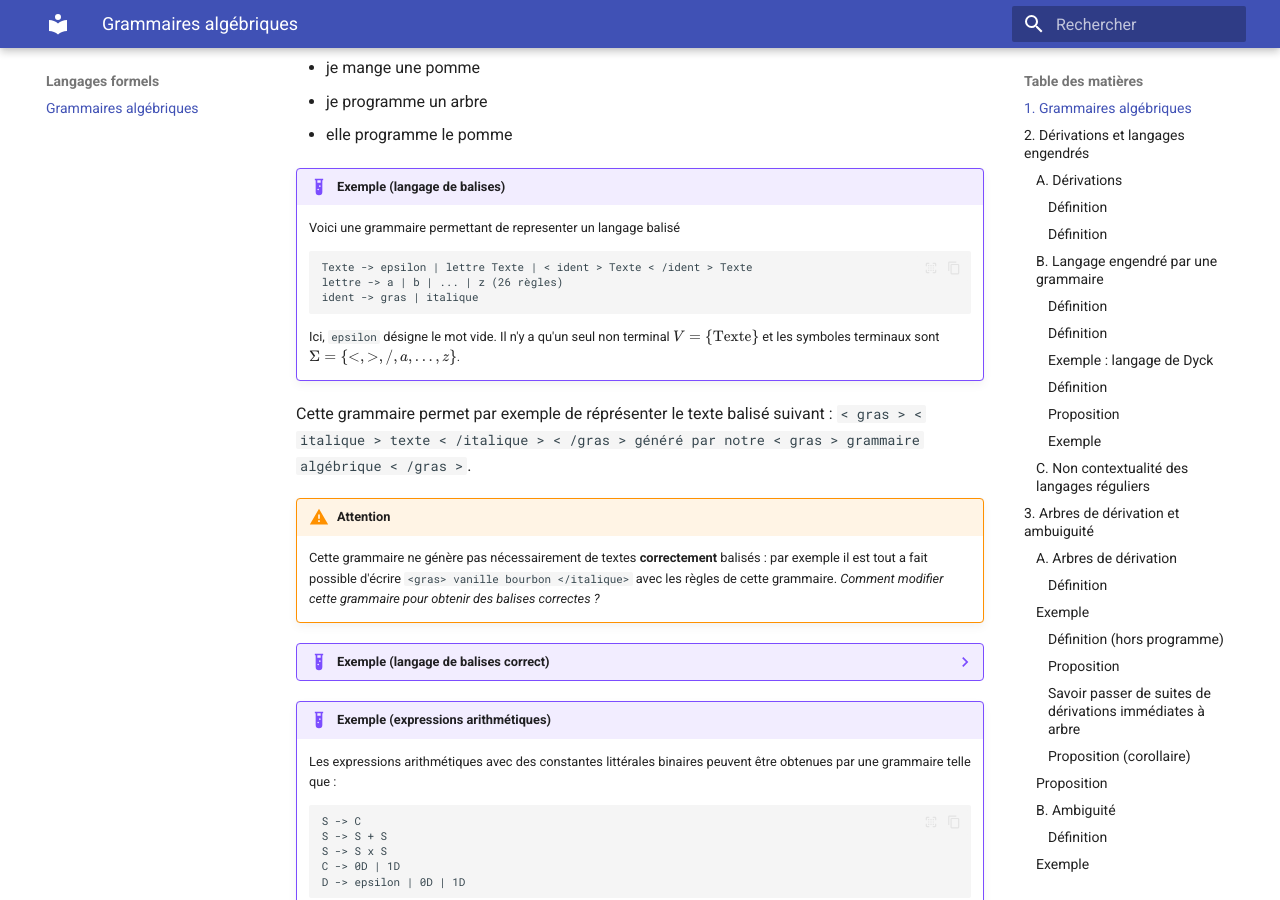
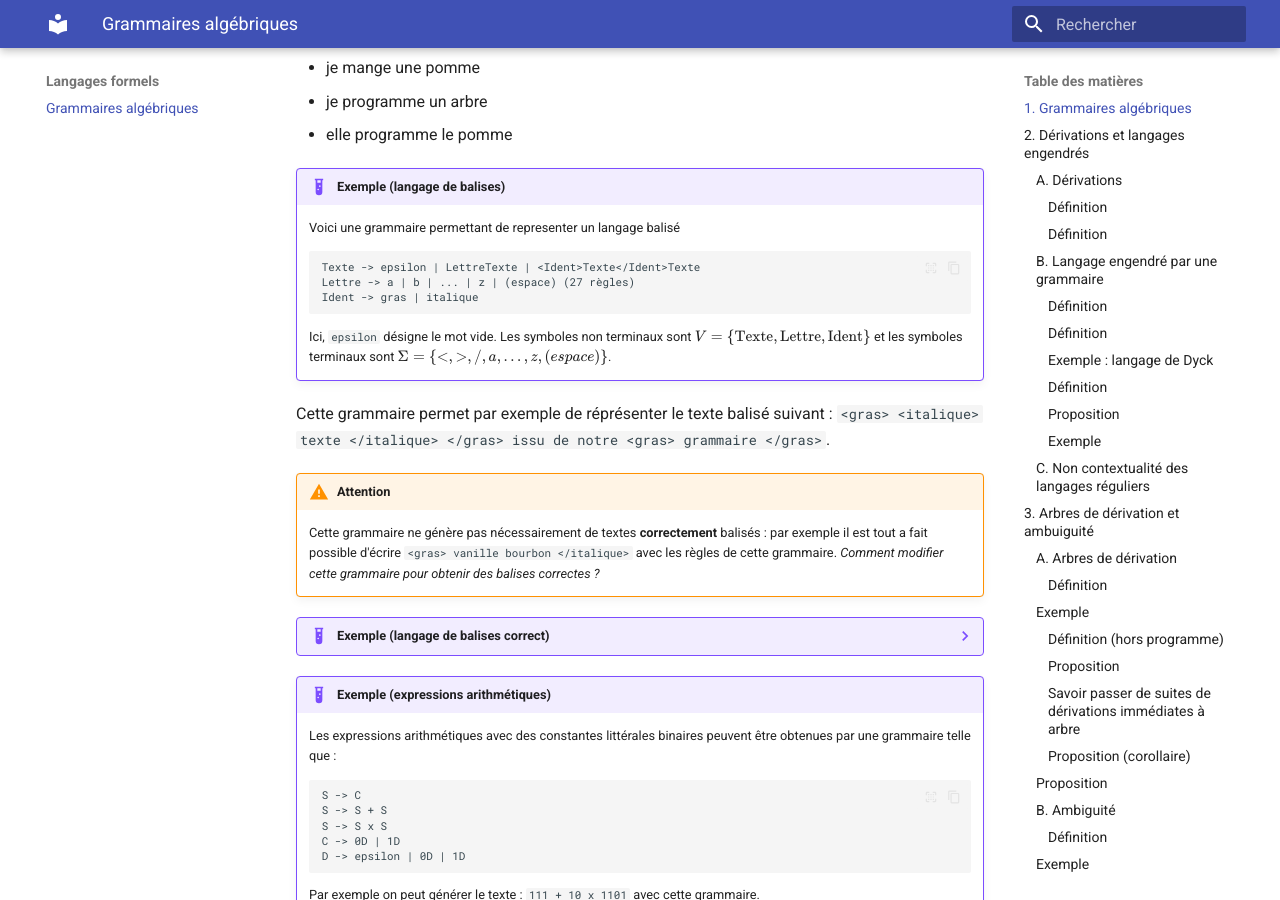
Before and after one commit to vincent-picard/vincent-picard.github.io, an MkDocs documentation site: the page built from docs/langages/grammaires.md, in a window 1280 px wide and 900 px high, scrolled down 1499 px. Built offline with MkDocs 1.6.1 and Material for MkDocs 9.7.7, drawn with Linux system fonts in a browser that asks for light colours.

Commit message:
correction faute grammaire

````diff
--- a/docs/langages/grammaires.md
+++ b/docs/langages/grammaires.md
@@ -48,13 +48,13 @@ Cette grammaire permet de générer les phrases suivantes :
 !!! example "Exemple (langage de balises)"
     Voici une grammaire permettant de representer un langage balisé
     ```
-    Texte -> epsilon | lettre Texte | < ident > Texte < /ident > Texte
-    lettre -> a | b | ... | z (26 règles)
-    ident -> gras | italique
+    Texte -> epsilon | LettreTexte | <Ident>Texte</Ident>Texte
+    Lettre -> a | b | ... | z | (espace) (27 règles)
+    Ident -> gras | italique
     ```
-    Ici, `epsilon` désigne le mot vide. Il n'y a qu'un seul non terminal $V = \{\mathrm{Texte}\}$ et les symboles terminaux sont $\Sigma = \{<, >, /, a, ..., z\}$.
+    Ici, `epsilon` désigne le mot vide. Les symboles non terminaux sont $V = \{\mathrm{Texte}, \mathrm{Lettre}, \mathrm{Ident}\}$ et les symboles terminaux sont $\Sigma = \{<, >, /, a, ..., z, (espace)\}$.
 
-Cette grammaire permet par exemple de réprésenter le texte balisé suivant : `< gras > < italique > texte < /italique > < /gras > généré par notre < gras > grammaire algébrique < /gras >`.
+Cette grammaire permet par exemple de réprésenter le texte balisé suivant : `<gras> <italique> texte </italique> </gras> issu de notre <gras> grammaire </gras>`.
 
 !!! warning "Attention"
     Cette grammaire ne génère pas nécessairement de textes **correctement** balisés : par exemple il est tout a fait possible d'écrire `<gras> vanille bourbon </italique>` avec les règles de cette grammaire. *Comment modifier cette grammaire pour obtenir des balises correctes ?*
@@ -62,10 +62,10 @@ Cette grammaire permet par exemple de réprésenter le texte balisé suivant : `
 ??? example "Exemple (langage de balises correct)"
     Pour avoir un parenthésage correct des balises 'gras' et 'italique' on peut utiliser la grammaire suivante :
     ```
-    Texte -> epsilon | lettre Texte
-    Texte -> < gras > Texte < /gras > Texte
-    Texte -> < italique > Texte < /italique > Texte
-    lettre -> a | b | ... | z (26 règles)
+    Texte -> epsilon | LettreTexte
+    Texte -> <gras>Texte</gras>Texte
+    Texte -> <italique>Texte</italique>Texte
+    Lettre -> a | b | ... | z | (espace) (27 règles)
     ```
 
 !!! example "Exemple (expressions arithmétiques)"
````
